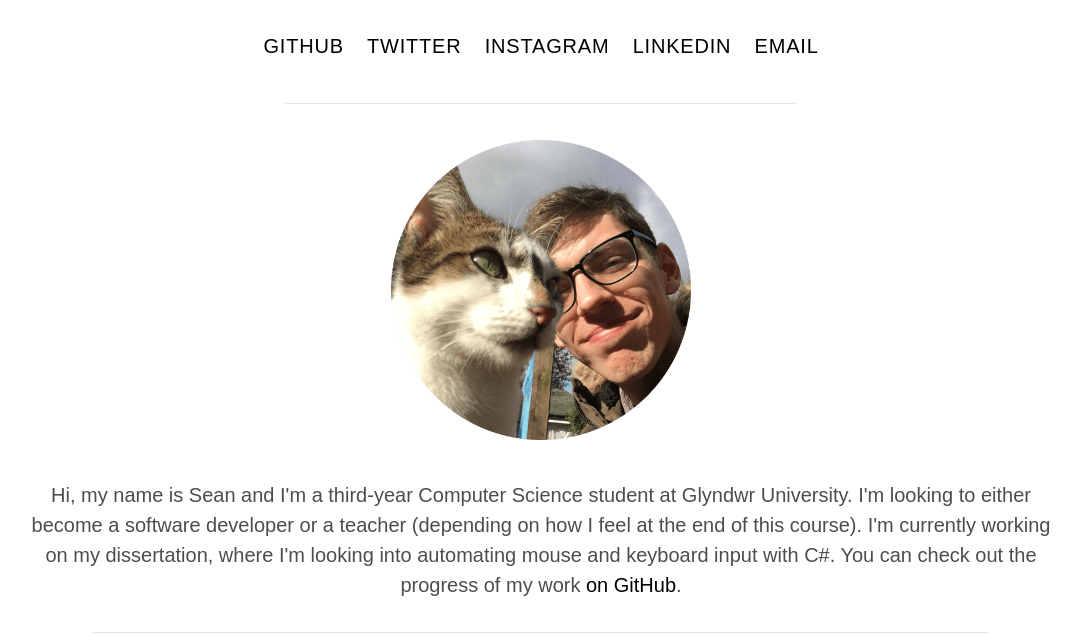
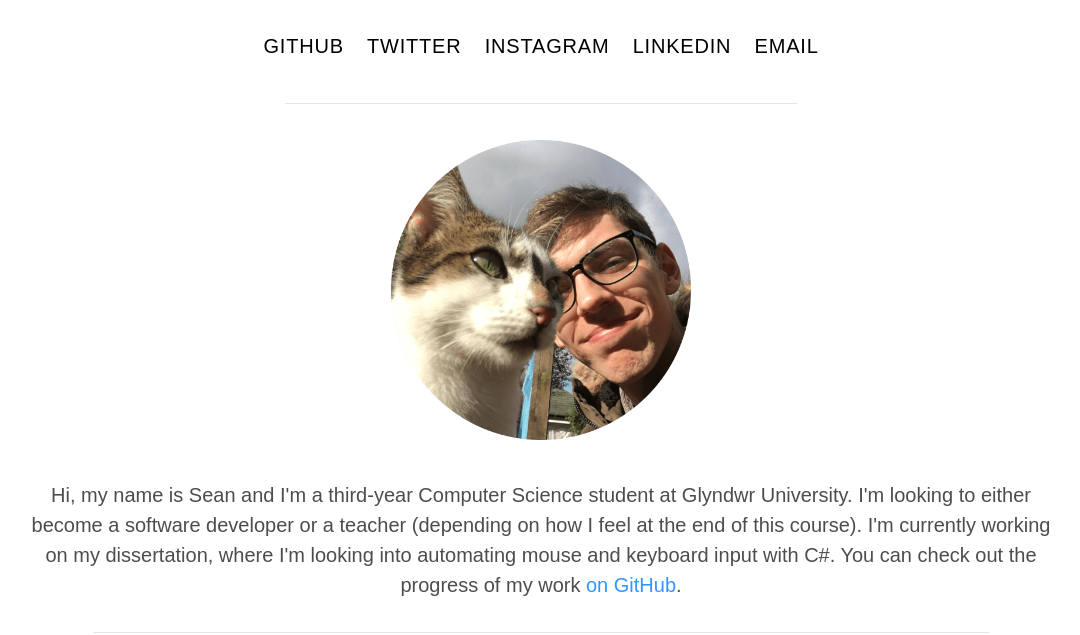
Before and after one commit to bettercallsean/bettercallsean.github.io, a plain HTML site: page index.html in a window 1280 px wide. Shown: the part 111-746 px from the top of the page, without its empty margins (99-1179 px from the left). Drawn offline with nearby package versions, Linux system fonts and the light colour scheme.

Commit message:
Add colour to make dissertation link stand out

```diff
--- a/index.html
+++ b/index.html
@@ -1,6 +1,9 @@
 <!doctype html>
 <html lang="en">
   <head>
+    <style>
+      #dissertation-link { color:  #3396ff ; } /* CSS link color */
+    </style>
     <meta charset="utf-8">
     <meta name="viewport" content="width=device-width, initial-scale=1, shrink-to-fit=no">
     <link rel="icon" type="image/png" href="img/favicon.png">
@@ -35,7 +38,7 @@
         <p class="lead" id="description">
           Hi, my name is Sean and I'm a third-year Computer Science student at Glyndwr University. I'm looking to either become a software developer or a teacher (depending
           on how I feel at the end of this course). I'm currently working on my dissertation, where I'm looking into automating mouse and keyboard input with C#.
-          You can check out the progress of my work <a target="blank" href=https://github.com/bettercallsean/ClickyController>on GitHub</a>.
+          You can check out the progress of my work <a id="dissertation-link" target="blank" href=https://github.com/bettercallsean/ClickyController>on GitHub</a>.
         </p>
       </div>
     </section>
```
